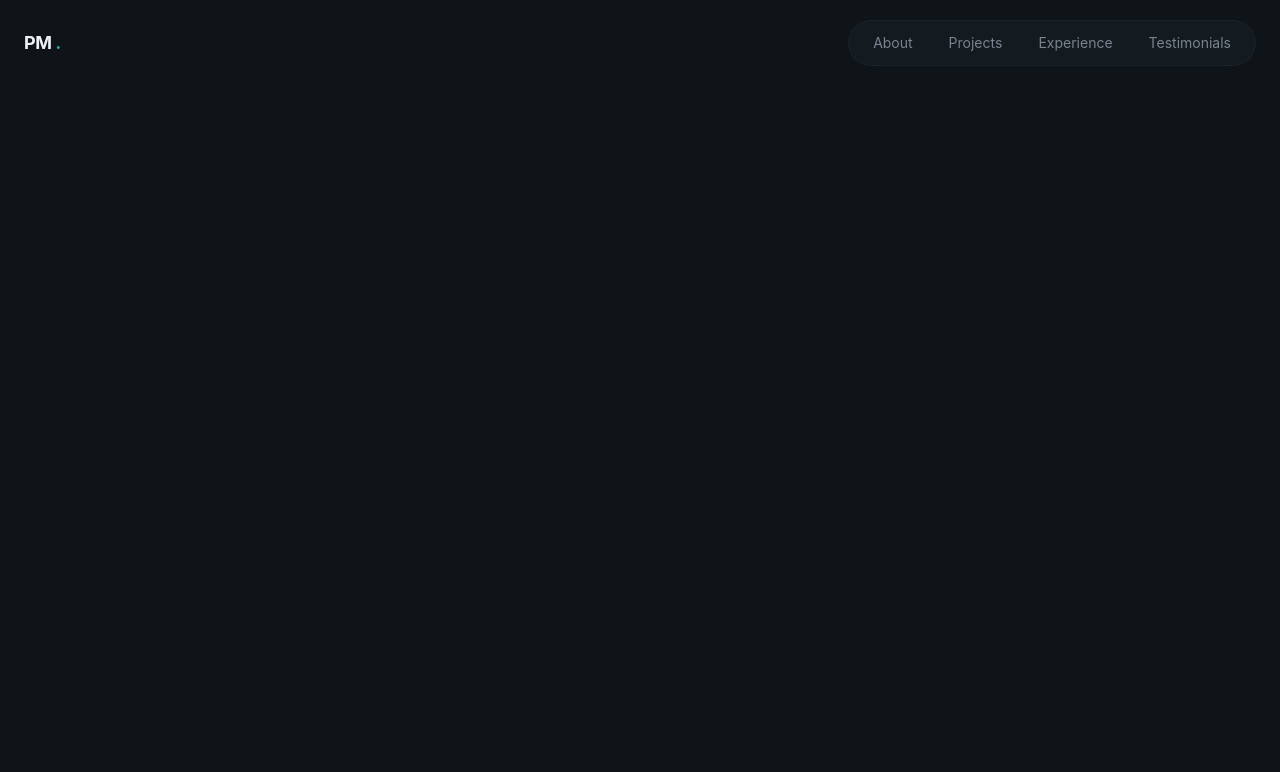
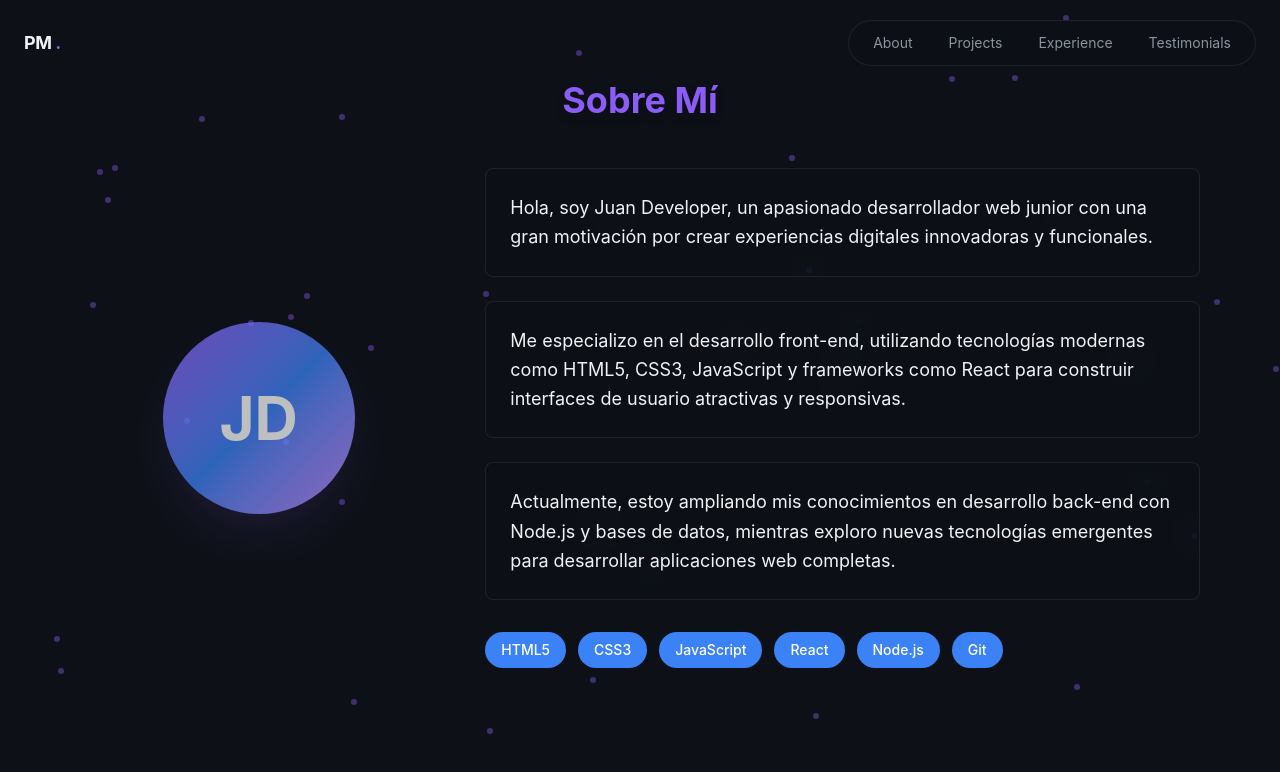
Before and after one commit to 80chucho08/dev-personal-portafolio, a React (Vite) app: page / in a window 1280 px wide. Shown: the top 772 px of the page. Built offline with nearby package versions, Linux system fonts and the light colour scheme.

Commit message:
feat: update styles and add particle effect to About section

```diff
--- a/src/index.css
+++ b/src/index.css
@@ -1,26 +1,26 @@
 @import "tailwindcss";
 
 @theme {
-  --color-background: #0f1418;
+  --color-background: #0d1117;
   --color-foreground: #f0f2f5;
 
-  --color-card: #141a1f;
+  --color-card: #161b22;
 
-  --color-primary: #20b2a6;
+  --color-primary: #8b5cf6;
   --color-primary-foreground: #ffffff;
 
-  --color-secondary: #1f2830;
-  --color-secondary-foreground: #20b2a6;
+  --color-secondary: #3b82f6;
+  --color-secondary-foreground: #ffffff;
 
-  --color-muted: #252e37;
-  --color-muted-foreground: #7a8491;
+  --color-muted: #21262d;
+  --color-muted-foreground: #8b949e;
 
-  --color-border: #242b32;
+  --color-border: #30363d;
 
   --radius: 0.75rem;
 
-  --color-highlight: #f5a623;
-  --color-surface: #1a2329;
+  --color-highlight: #bb86fc;
+  --color-surface: #0d1117;
 }
 
 @layer base {
@@ -49,4 +49,30 @@
     backdrop-filter: blur(16px);
     border: 1px solid color-mix(in srgb, var(--color-border) 50%, transparent);
   }
+
+  .particle {
+    position: absolute;
+    width: 6px;
+    height: 6px;
+    background: var(--color-primary);
+    border-radius: 50%;
+    opacity: 0.4;
+    animation: float 15s infinite ease-in-out;
+    z-index: 0;
+  }
 }
+
+@keyframes float {
+  0%, 100% {
+    transform: translateY(0px) translateX(0px);
+  }
+  25% {
+    transform: translateY(-30px) translateX(30px);
+  }
+  50% {
+    transform: translateY(-60px) translateX(0px);
+  }
+  75% {
+    transform: translateY(-30px) translateX(-30px);
+  }
+}
--- a/src/layout/Navbar.jsx
+++ b/src/layout/Navbar.jsx
@@ -8,7 +8,7 @@ const navLinks = [
 
 export const Navbar = () => {
     return (
-        <header className="fixed top-0 left-0 right-0 bg-transparent py-5">
+        <header className="fixed top-0 left-0 right-0 z-50 bg-transparent py-5">
             <nav className="container mx-auto px-6 flex items-center justify-between">
                 <a href="#" className="text-lg font-bold tracking-tight hover:text-primary">
                     PM <span className="text-primary">.</span>
--- a/src/sections/About.jsx
+++ b/src/sections/About.jsx
@@ -1,3 +1,87 @@
+// About.jsx
+import { useEffect, useRef } from "react";
+
 export const About = () => {
-    return <section></section>;
-}
+  const particleContainer = useRef(null);
+
+  useEffect(() => {
+    const container = particleContainer.current;
+    const numParticles = 20; // cantidad de partículas que quieres
+    for (let i = 0; i < numParticles; i++) {
+      const particle = document.createElement("div");
+      particle.className = "particle";
+
+      // Posición aleatoria
+      particle.style.top = `${Math.random() * 100}%`;
+      particle.style.left = `${Math.random() * 100}%`;
+
+      // Delay aleatorio para que no se muevan todas igual
+      particle.style.animationDelay = `${Math.random() * 15}s`;
+
+      container.appendChild(particle);
+    }
+  }, []);
+
+  return (
+    <section
+      id="about"
+      className="relative py-20 bg-gradient-to-br from-background via-surface to-background overflow-hidden"
+    >
+      {/* Partículas animadas en el fondo */}
+      <div
+        ref={particleContainer}
+        className="absolute inset-0 pointer-events-none"
+      ></div>
+
+      <div className="container mx-auto px-4 max-w-6xl relative z-10">
+        <h2 className="text-4xl font-bold text-center mb-12 text-primary drop-shadow-lg">
+          Sobre Mí
+        </h2>
+        <div className="flex flex-col md:flex-row items-center gap-12">
+          <div className="md:w-1/3 flex justify-center">
+            <div className="w-48 h-48 bg-gradient-to-br from-primary via-secondary to-highlight rounded-full flex items-center justify-center text-6xl font-bold text-primary-foreground shadow-2xl shadow-primary/20 animate-pulse">
+              JD
+            </div>
+          </div>
+          <div className="md:w-2/3 space-y-6">
+            <p className="text-lg leading-relaxed text-foreground glass p-6 rounded-lg">
+              Hola, soy Juan Developer, un apasionado desarrollador web junior
+              con una gran motivación por crear experiencias digitales
+              innovadoras y funcionales.
+            </p>
+            <p className="text-lg leading-relaxed text-foreground glass p-6 rounded-lg">
+              Me especializo en el desarrollo front-end, utilizando tecnologías
+              modernas como HTML5, CSS3, JavaScript y frameworks como React para
+              construir interfaces de usuario atractivas y responsivas.
+            </p>
+            <p className="text-lg leading-relaxed text-foreground glass p-6 rounded-lg">
+              Actualmente, estoy ampliando mis conocimientos en desarrollo
+              back-end con Node.js y bases de datos, mientras exploro nuevas
+              tecnologías emergentes para desarrollar aplicaciones web completas.
+            </p>
+            <div className="flex flex-wrap gap-3 mt-8">
+              <span className="bg-secondary text-secondary-foreground px-4 py-2 rounded-full text-sm font-medium hover:scale-110 hover:bg-primary hover:text-primary-foreground hover:shadow-lg hover:shadow-primary/50 transition-all duration-300 cursor-pointer">
+                HTML5
+              </span>
+              <span className="bg-secondary text-secondary-foreground px-4 py-2 rounded-full text-sm font-medium hover:scale-110 hover:bg-primary hover:text-primary-foreground hover:shadow-lg hover:shadow-primary/50 transition-all duration-300 cursor-pointer">
+                CSS3
+              </span>
+              <span className="bg-secondary text-secondary-foreground px-4 py-2 rounded-full text-sm font-medium hover:scale-110 hover:bg-primary hover:text-primary-foreground hover:shadow-lg hover:shadow-primary/50 transition-all duration-300 cursor-pointer">
+                JavaScript
+              </span>
+              <span className="bg-secondary text-secondary-foreground px-4 py-2 rounded-full text-sm font-medium hover:scale-110 hover:bg-primary hover:text-primary-foreground hover:shadow-lg hover:shadow-primary/50 transition-all duration-300 cursor-pointer">
+                React
+              </span>
+              <span className="bg-secondary text-secondary-foreground px-4 py-2 rounded-full text-sm font-medium hover:scale-110 hover:bg-primary hover:text-primary-foreground hover:shadow-lg hover:shadow-primary/50 transition-all duration-300 cursor-pointer">
+                Node.js
+              </span>
+              <span className="bg-secondary text-secondary-foreground px-4 py-2 rounded-full text-sm font-medium hover:scale-110 hover:bg-primary hover:text-primary-foreground hover:shadow-lg hover:shadow-primary/50 transition-all duration-300 cursor-pointer">
+                Git
+              </span>
+            </div>
+          </div>
+        </div>
+      </div>
+    </section>
+  );
+};
```
